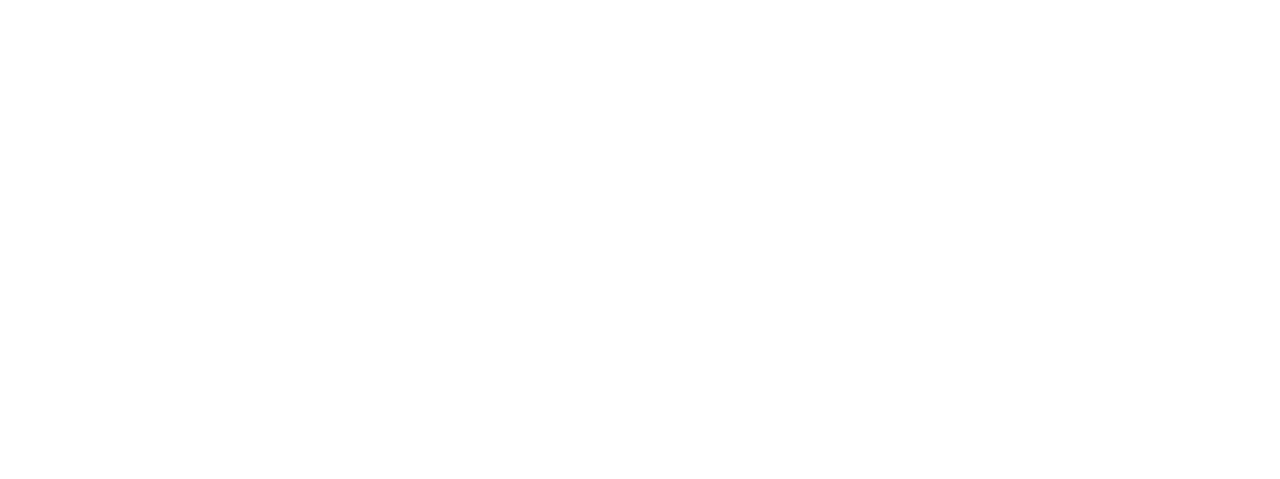
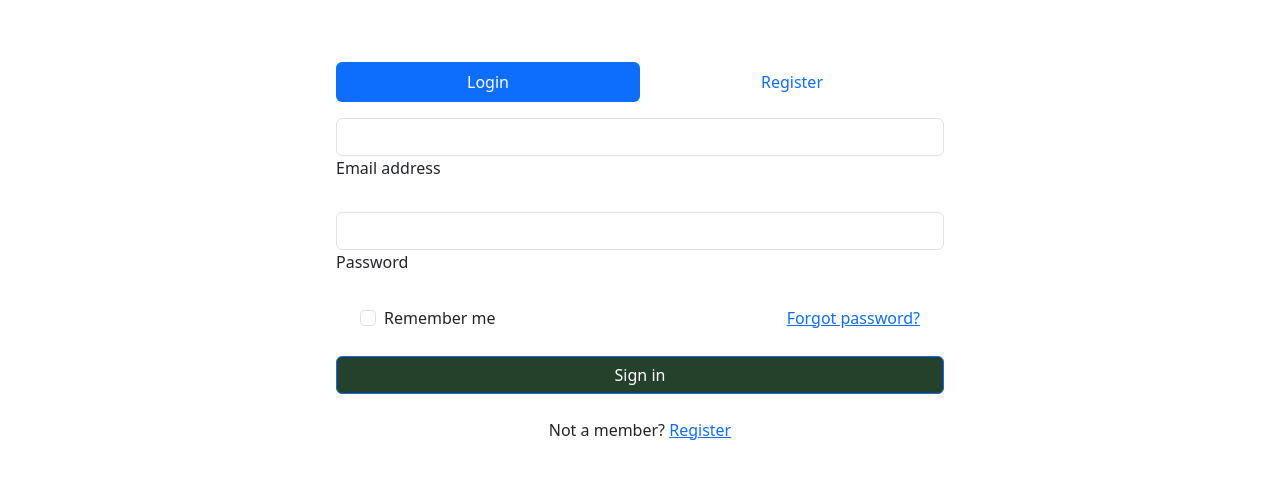
Before and after one commit to adatechschool/projet-collectif-site-e-commerce-de-mobilier-Consonea, a React (Create React App) app in the folder client/: page /login in a window 1280 px wide. Shown: the part 465-944 px from the top of the page. Before the commit the page ends 800 px from the top, so only its background shows below. Built offline with nearby package versions, Linux system fonts and the light colour scheme.

Commit message:
login ajouté

```diff
--- a/client/package.json
+++ b/client/package.json
@@ -7,6 +7,7 @@
     "@testing-library/react": "^13.4.0",
     "@testing-library/user-event": "^13.5.0",
     "bootstrap": "^5.3.2",
+    "mdb-react-ui-kit": "^6.3.0",
     "react": "^18.2.0",
     "react-bootstrap": "^2.9.1",
     "react-dom": "^18.2.0",
--- a/client/src/App.js
+++ b/client/src/App.js
@@ -2,6 +2,7 @@
 import './App.css';
 import Article from './Article';
 import MaNavbar from './Navbar';
+import Login from './Login';
 
 function App() {
 
@@ -9,6 +10,7 @@
     <div>
       <MaNavbar />
       <Article />
+      <Login />
     </div>
 
   );
--- /dev/null
+++ b/client/src/Login.js
@@ -0,0 +1,87 @@
+import React, { useState } from 'react';
+import {
+  MDBContainer,
+  MDBTabs,
+  MDBTabsItem,
+  MDBTabsLink,
+  MDBTabsContent,
+  MDBTabsPane,
+  MDBBtn,
+  MDBIcon,
+  MDBInput,
+  MDBCheckbox
+}
+from 'mdb-react-ui-kit';
+
+function Login() {
+
+  const [justifyActive, setJustifyActive] = useState('tab1');
+  const [activeColor, setActiveColor] = useState('white');
+
+  const handleJustifyClick = (value) => {
+    if (value === justifyActive) {
+      return;
+    }
+
+    setJustifyActive(value);
+    setActiveColor('#25402B');
+
+  };
+
+  return (
+    <MDBContainer className="p-3 my-5 d-flex flex-column w-50">
+
+      <MDBTabs pills justify className='mb-3 d-flex flex-row justify-content-between'>
+        <MDBTabsItem>
+          <MDBTabsLink onClick={() => handleJustifyClick('tab1')} active={justifyActive === 'tab1'}>
+            Login
+          </MDBTabsLink>
+        </MDBTabsItem>
+        <MDBTabsItem>
+          <MDBTabsLink onClick={() => handleJustifyClick('tab2')} active={justifyActive === 'tab2'} style={{backgroundColor: {activeColor}}}>
+
+            Register
+          </MDBTabsLink>
+        </MDBTabsItem>
+      </MDBTabs>
+
+      <MDBTabsContent>
+
+        <MDBTabsPane show={justifyActive === 'tab1'}>
+
+
+          <MDBInput wrapperClass='mb-4' label='Email address' id='form1' type='email'/>
+          <MDBInput wrapperClass='mb-4' label='Password' id='form2' type='password'/>
+
+          <div className="d-flex justify-content-between mx-4 mb-4">
+            <MDBCheckbox name='flexCheck' value='' id='flexCheckDefault' label='Remember me' />
+            <a href="!#">Forgot password?</a>
+          </div>
+
+          <MDBBtn style={{backgroundColor: '#25402B',}} className="mb-4 w-100">Sign in</MDBBtn>
+          <p className="text-center">Not a member? <a href="#!">Register</a></p>
+
+        </MDBTabsPane>
+
+        <MDBTabsPane show={justifyActive === 'tab2'}>
+
+          <MDBInput wrapperClass='mb-4' label='Name' id='form1' type='text'/>
+          <MDBInput wrapperClass='mb-4' label='Username' id='form1' type='text'/>
+          <MDBInput wrapperClass='mb-4' label='Email' id='form1' type='email'/>
+          <MDBInput wrapperClass='mb-4' label='Password' id='form1' type='password'/>
+
+          <div className='d-flex justify-content-center mb-4'>
+            <MDBCheckbox name='flexCheck' id='flexCheckDefault' label='I have read and agree to the terms' />
+          </div>
+
+          <MDBBtn className="mb-4 w-100">Sign up</MDBBtn>
+
+        </MDBTabsPane>
+
+      </MDBTabsContent>
+
+    </MDBContainer>
+  );
+}
+
+export default Login;
```
Also changed, not shown: 1 other file (tests, documents, lock files or other folders).
